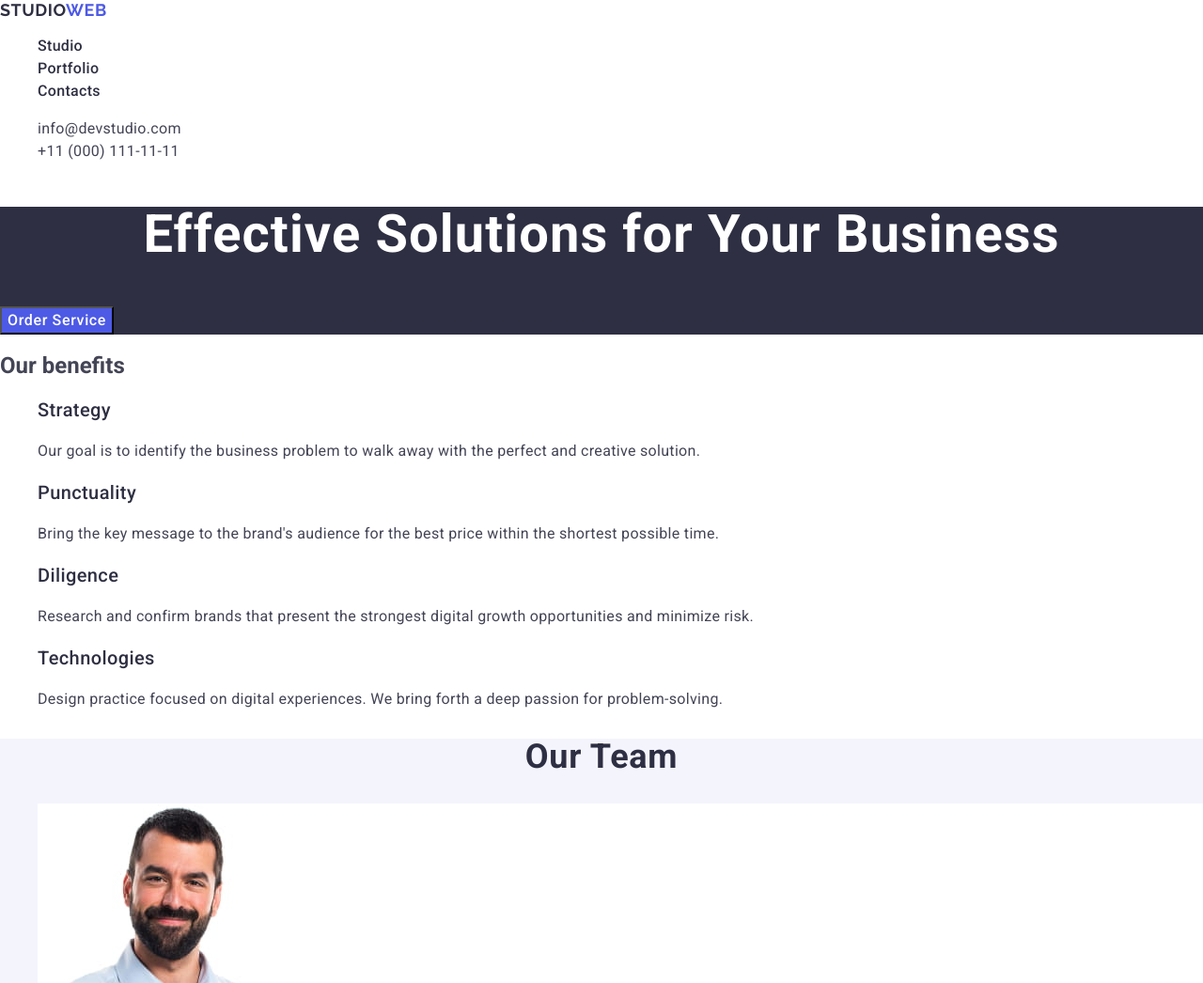
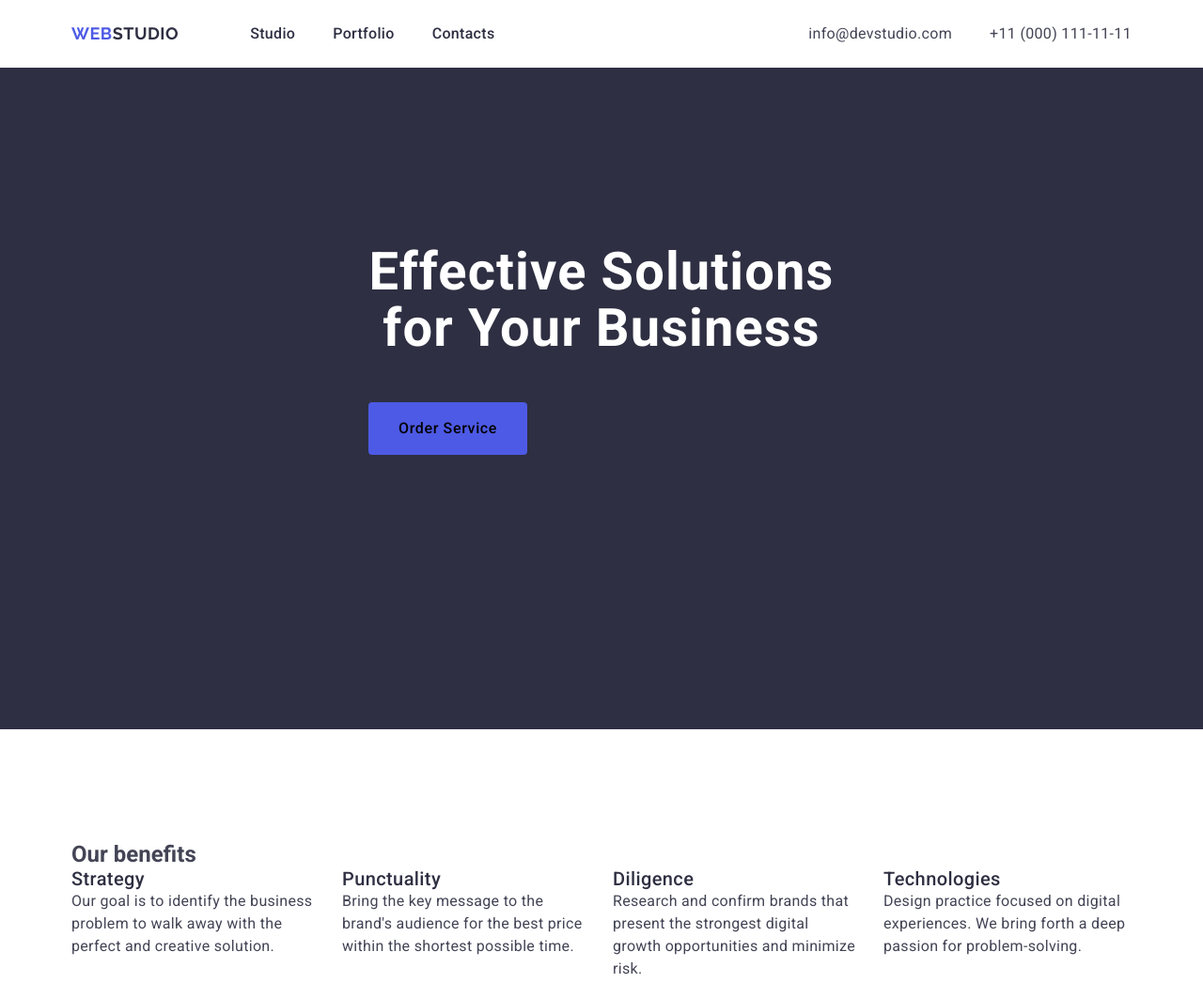
Before and after one commit to JuliiaTovchko/goit-markup-hw-03, a plain HTML site: page index.html in a window 1280 px wide. Shown: the top 1046 px of the page at 94% size. Drawn offline with nearby package versions, Linux system fonts and the light colour scheme.

Commit message:
add index.html file

```diff
--- a/css/styles.css
+++ b/css/styles.css
@@ -1,6 +1,19 @@
-/*  COMMON STYLES  */
+/* ========== COMMON STYLES  */
+h1,
+h2,
+h3,
+h4,
+h5,
+h6,
+p {
+    margin-top: 0;
+    margin-bottom: 0;
+}
 ul,
 ol {
+    margin-top: 0;
+    margin-bottom: 0;
+    padding-left: 0;
     list-style-type: none;
 }
 
@@ -13,13 +26,46 @@ button {
     cursor: pointer;
 }
 
+img {
+    display: block;
+}
+
 body {
     font-family: "Roboto", sans-serif;
     color: #434455;
     background: #ffffff;
 }
 
+.container {
+    max-width: 1158px;
+    padding-left: 15px;
+    padding-right: 15px;
+    margin-left: auto;
+    margin-right: auto;
+}
+.section-title {
+    margin-bottom: 72px;
+}
+.section-paddings {
+    padding-top: 120px;
+    padding-bottom: 120px;
+}
+
 /* #region Header */
+.page-header-container {
+    display: flex;
+    align-items: center;
+    justify-content: space-between;
+}
+.page-nav {
+    display: flex;
+    align-items: center;
+}
+
+.menu {
+    display: flex;
+    column-gap: 40px;
+}
 .page-logo {
     font-family: "Raleway", sans-serif;
     font-weight: 700;
@@ -28,21 +74,22 @@ body {
     letter-spacing: 0.03em;
     text-transform: uppercase;
     color: #4d5ae5;
+    margin-right: 76px;
 }
 
 .text-color {
     color: #2e2f42;
-    ;
 }
 
 .menu-link {
-
+    display: block;
     font-weight: 500;
     font-size: 16px;
     line-height: 150%;
     letter-spacing: 0.02em;
     color: #2e2f42;
-
+    padding-top: 24px;
+    padding-bottom: 24px;
 }
 
 .menu-link:hover,
@@ -54,11 +101,18 @@ body {
     font-style: normal
 }
 
+.contacts-list {
+    display: flex;
+    column-gap: 40px;
+}
 .contacts-link {
+    display: block;
     font-weight: 400;
     font-size: 16px;
     line-height: 150%;
     letter-spacing: 0.02em;
+    padding-top: 24px;
+    padding-bottom: 24px;
 }
 
 .contacts-link:hover,
@@ -69,26 +123,41 @@ body {
 /* #endregion Header */
 
 /* #region Hero */
+.page-hero-container {
+padding-top: 188px;
+padding-bottom: 292px;
+padding-right: 331px;
+padding-left: 331px;
+}
+
 .page-hero {
     background: #2e2f42;
+    max-width: 1440px;
+    margin-left: auto;
+    margin-right: auto;
+    color: #ffffff;
 }
 
 .title-hero {
-
+    max-width: 496px;
     font-weight: 700;
     font-size: 56px;
     line-height: 1.07;
     letter-spacing: 0.02em;
     text-align: center;
-    color: #ffffff;
+    margin-bottom: 48px;
 }
 
 .button-hero {
+    border-radius: 4px;
+    padding: 16px 32px;
+    height: 56px;
+    min-width: 169px;
+    border: none;
     font-weight: 500;
     font-size: 16px;
     line-height: 1.5;
     letter-spacing: 0.04em;
-    color: #ffffff;
     background-color: #4D5AE5
 }
 
@@ -104,6 +173,15 @@ body {
     background: inherit
 }
 
+.menu-page-benefits {
+    display: flex;
+    column-gap: 24px;
+}
+
+.menu-item-benefits {
+    width: calc((100% - 72px) / 4);
+
+}
 .title-our-benefits {
     font-weight: 500;
     font-size: 20px;
--- a/index.html
+++ b/index.html
@@ -17,8 +17,9 @@
 <body>
     <!-- ========== HEADER ========== -->
     <header class="page-header">
+        <div class="container page-header-container">
             <nav class="page-nav">
-            <a class="page-logo" href="./index.html"><span class="text-color">Studio</span>Web</a>
+                <a class="page-logo" href="./index.html">Web<span class="text-color">Studio</span></a>
                 <ul class="menu">
                     <li class="menu-item">
                         <a class="menu-link" href="./index.html">Studio</a>
@@ -41,18 +42,22 @@
                     </li>
                 </ul>
             </address>
+        </div>
     </header>
     <main>
         <!-- ========== HERO ========== -->
         <section class="page-hero">
+            <div class="container page-hero-container">
                 <h1 class="title-hero">
                     Effective Solutions
                     for Your Business
                 </h1>
                 <button class="button-hero" type="button">Order Service</button>
+            </div>
         </section>
         <!-- ========== BENEFITS ========== -->
-        <section class="page-benefits">
+        <section class="page-benefits section-paddings">
+            <div class="container">
                 <h2 class="title-page-benefits">Our benefits</h2>
                 <ul class="menu-page-benefits">
                     <li class="menu-item-benefits">
@@ -84,62 +89,65 @@
                         </p>
                     </li>
                 </ul>
+            </div>
         </section>
         <!-- ========== Team ========== -->
-        <section class="page-team">
-            <h2 class="title-page-team">Our Team</h2>
+        <section class="page-team section-paddings">
+            <div class="container">
+                <h2 class="title-page-team section-title">Our Team</h2>
                 <ul class="menu-page-team">
                     <li class="menu-item-team">
-                    <img class="image-our-team" src="./images/our_team/mark_guerrero.jpg" alt="Mark Guerrero avatar"
-                        width="264" height="260">
+                        <img class="image-our-team" src="./images/our_team/mark_guerrero.jpg" alt="Mark Guerrero avatar" width="264"
+                            height="260">
                         <h3 class="title-our-team">Mark Guerrero</h3>
                         <p class="text-our-team">Product Designer</p>
                     </li>
                     <li class="menu-item-team">
-                    <img class="image-our-team" src="./images/our_team/tom_ford.jpg" alt="Tom Ford avatar" width="264"
-                        height="260">
+                        <img class="image-our-team" src="./images/our_team/tom_ford.jpg" alt="Tom Ford avatar" width="264" height="260">
                         <h3 class="title-our-team">Tom Ford</h3>
                         <p class="text-our-team">Frontend Developer</p>
                     </li>
                     <li class="menu-item-team">
-                    <img class="image-our-team" src="./images/our_team/camila_garcia.jpg" alt="Camila Garcia avatar"
-                        width="264" height="260">
+                        <img class="image-our-team" src="./images/our_team/camila_garcia.jpg" alt="Camila Garcia avatar" width="264"
+                            height="260">
                         <h3 class="title-our-team">Camila Garcia</h3>
                         <p class="text-our-team">Marketing</p>
                     </li>
                     <li class="menu-item-team">
-                    <img class="image-our-team" src="./images/our_team/daniel_wilson.jpg" alt="Daniel Wilson avatar"
-                        width="264" height="260">
+                        <img class="image-our-team" src="./images/our_team/daniel_wilson.jpg" alt="Daniel Wilson avatar" width="264"
+                            height="260">
                         <h3 class="title-our-team">Daniel Wilson</h3>
                         <p class="text-our-team">UI Designer</p>
                     </li>
                 </ul>
+            </div>
         </section>
         <!-- ========== Portfolio ========== -->
-        <section class="page-portfolio">
-            <h2 class="title-page-portfolio">Our Portfolio</h2>
+        <section class="page-portfolio section-paddings">
+            <div class="container section-paddings">
+                <h2 class="title-page-portfolio section-title">Our Portfolio</h2>
                 <ul class="menu-page-portfolio">
                     <li class="menu-item-portfolio">
-                    <img class="image-our-portfolio" src="./images/our_portfolio/banking-app.jpg" alt="Banking App"
-                        width="360" height="300">
+                        <img class="image-our-portfolio" src="./images/our_portfolio/banking-app.jpg" alt="Banking App" width="360"
+                            height="300">
                         <h3 class="title-our-portfolio">Banking App</h3>
                         <p class="text-our-portfolio">App</p>
                     </li>
                     <li class="menu-item-portfolio">
-                    <img class="image-our-portfolio" src="./images/our_portfolio/cashless-payment.jpg"
-                        alt="Cashless Payment" width="360" height="300">
+                        <img class="image-our-portfolio" src="./images/our_portfolio/cashless-payment.jpg" alt="Cashless Payment"
+                            width="360" height="300">
                         <h3 class="title-our-portfolio">Cashless Payment</h3>
                         <p class="text-our-portfolio">Marketing</p>
                     </li>
                     <li class="menu-item-portfolio">
-                    <img class="image-our-portfolio" src="./images/our_portfolio/meditation-app.jpg"
-                        alt="Meditation App" width="360" height="300">
+                        <img class="image-our-portfolio" src="./images/our_portfolio/meditation-app.jpg" alt="Meditation App"
+                            width="360" height="300">
                         <h3 class="title-our-portfolio">Meditation App</h3>
                         <p class="text-our-portfolio">App</p>
                     </li>
                     <li class="menu-item-portfolio">
-                    <img class="image-our-portfolio" src="./images/our_portfolio/taxi-service.jpg" alt="Taxi Service"
-                        width="360" height="300">
+                        <img class="image-our-portfolio" src="./images/our_portfolio/taxi-service.jpg" alt="Taxi Service" width="360"
+                            height="300">
                         <h3 class="title-our-portfolio">Taxi Service</h3>
                         <p class="text-our-portfolio">Marketing</p>
                     </li>
@@ -150,20 +158,23 @@
                         <p class="text-our-portfolio">Design</p>
                     </li>
                     <li class="menu-item-portfolio">
-                    <img class="image-our-portfolio" src="./images/our_portfolio/online-courses.jpg"
-                        alt="Online Courses" width="360" height="300">
+                        <img class="image-our-portfolio" src="./images/our_portfolio/online-courses.jpg" alt="Online Courses"
+                            width="360" height="300">
                         <h3 class="title-our-portfolio">Online Courses</h3>
                         <p class="text-our-portfolio">Marketing</p>
                     </li>
                 </ul>
+            </div>
         </section>
     </main>
     <!-- ========== FOOTER ========== -->
     <footer class="page-footer">
-        <a class="logo-footer" href="./index.html"><span class="span-color">Studio</span>Web</a>
+        <div class="container">
+            <a class="logo-footer" href="./index.html">Web<span class="span-color">Studio</span></a>
             <p class="text-footer">
                 Increase the flow of customers and sales for your business with digital marketing & growth solutions.
             </p>
+        </div>
     </footer>
 </body>
 
```
Lines whose indentation alone changed are shown as unchanged.
